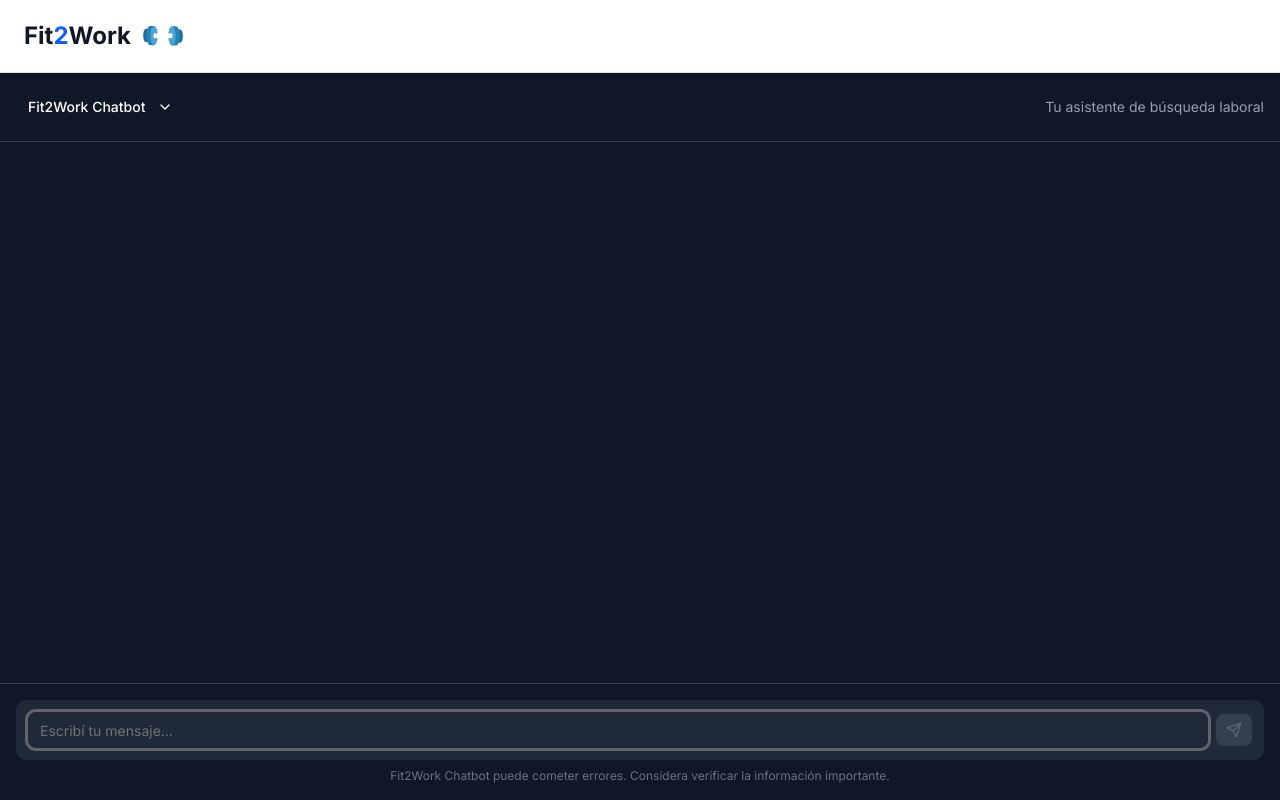
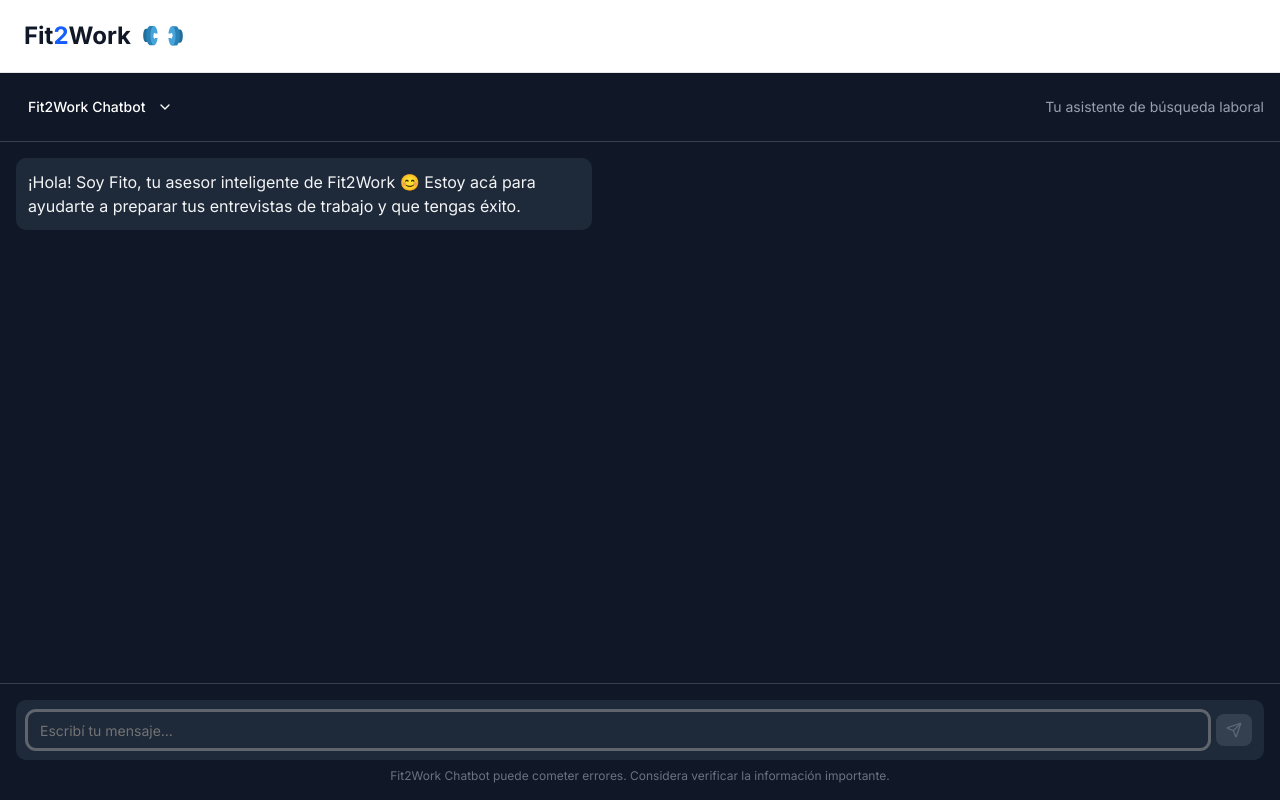
Before and after one commit to Whoiamx/fit-2-work, a Next.js app: page /interview-simulator in a window 1280 px wide. Shown: the top 800 px of the page. Built offline with nearby package versions, Linux system fonts and the light colour scheme.

Commit message:
pending: better chatbot

```diff
--- a/app/(route)/components/Chatbot.tsx
+++ b/app/(route)/components/Chatbot.tsx
@@ -13,9 +13,21 @@ interface Message {
 
 export const Chatbot = () => {
   const [messages, setMessages] = useState<Message[]>([]);
+  const [ctaShown, setCtaShown] = useState(false);
+  const [redirectShown, setRedirectShown] = useState(false);
+
+  useEffect(() => {
+    const welcomeMessage: Message = {
+      id: crypto.randomUUID(),
+      content:
+        "¡Hola! Soy Fito, tu asesor inteligente de Fit2Work 😊 Estoy acá para ayudarte a preparar tus entrevistas de trabajo y que tengas éxito.",
+      role: "assistant",
+      timestamp: new Date(),
+    };
+    setMessages([welcomeMessage]);
+  }, []);
 
   const handleSendMessage = async (message: string) => {
-    // Agregamos el mensaje del usuario
     const userMessage: Message = {
       id: crypto.randomUUID(),
       content: message,
@@ -28,22 +40,43 @@ export const Chatbot = () => {
       const result = await simulatorInterviewUseCase(message);
       const { message: assistantMsg } = result;
 
-      const assistantMessages = [
-        assistantMsg.message,
-        ...assistantMsg.sugerency,
-        assistantMsg.call_to_action,
-        assistantMsg.finally,
-      ].map((text) => ({
-        id: crypto.randomUUID(),
-        content: text,
-        role: "assistant" as const,
-        timestamp: new Date(),
-      }));
+      const assistantMessages: Message[] = [];
+
+      // Agrega sugerencias
+      assistantMsg.sugerency.forEach((s: any) => {
+        assistantMessages.push({
+          id: crypto.randomUUID(),
+          content: s,
+          role: "assistant",
+          timestamp: new Date(),
+        });
+      });
+
+      // call_to_action (una sola vez)
+      if (assistantMsg.call_to_action && !ctaShown) {
+        assistantMessages.push({
+          id: crypto.randomUUID(),
+          content: assistantMsg.call_to_action,
+          role: "assistant",
+          timestamp: new Date(),
+        });
+        setCtaShown(true);
+      }
+
+      // redirect_message (una sola vez)
+      if (assistantMsg.redirect_message && !redirectShown) {
+        assistantMessages.push({
+          id: crypto.randomUUID(),
+          content: assistantMsg.redirect_message,
+          role: "assistant",
+          timestamp: new Date(),
+        });
+        setRedirectShown(true);
+      }
 
       setMessages((prev) => [...prev, ...assistantMessages]);
     } catch (error) {
       console.error("Error al obtener respuesta del simulador:", error);
-      // Opcional: mostrar mensaje de error como mensaje del asistente
       setMessages((prev) => [
         ...prev,
         {
--- a/components/ui/Chat.tsx
+++ b/components/ui/Chat.tsx
@@ -27,7 +27,7 @@ interface ChatProps {
 }
 
 export default function Chat({
-  title = "Fit2Work Chatbot",
+  title = "Fito Chatbot Inteligente",
   subtitle = "Asistente de búsqueda laboral",
   messages = [],
   onSendMessage,
@@ -41,7 +41,6 @@ export default function Chat({
   const messagesEndRef = useRef<HTMLDivElement>(null);
   const inputRef = useRef<HTMLInputElement>(null);
 
-  // Auto scroll al final cuando cambian los mensajes
   useEffect(() => {
     messagesEndRef.current?.scrollIntoView({ behavior: "smooth" });
   }, [messages]);
@@ -53,7 +52,6 @@ export default function Chat({
     setInputValue("");
     setIsTyping(true);
 
-    // Simula tiempo de tipeo
     setTimeout(() => setIsTyping(false), 1000);
   };
 
@@ -69,7 +67,7 @@ export default function Chat({
       className={`flex flex-col h-screen bg-gray-900 text-white ${className}`}
     >
       <Navbar />
-      {/* Header */}
+
       <header className="flex items-center justify-between p-4 border-b border-gray-700">
         <div className="flex items-center space-x-2">
           <Button variant="ghost" className="text-white hover:bg-gray-800">
@@ -77,13 +75,11 @@ export default function Chat({
             <ChevronDown className="w-4 h-4 ml-1" />
           </Button>
         </div>
-
         <div className="flex items-center space-x-2 text-sm text-gray-400">
           <span>{subtitle}</span>
         </div>
       </header>
 
-      {/* Messages Area */}
       <div className="flex-1 overflow-y-auto p-4 space-y-6">
         {messages.map((msg) => (
           <div
@@ -139,11 +135,9 @@ export default function Chat({
         <div ref={messagesEndRef} />
       </div>
 
-      {/* Input Area */}
       <div className="p-4 border-t border-gray-700">
         <div className="relative">
           <div className="flex items-center space-x-2 bg-gray-800 rounded-lg p-3">
-            {/* Input Field */}
             <Input
               ref={inputRef}
               value={inputValue}
@@ -155,8 +149,6 @@ export default function Chat({
               autoComplete="off"
               autoFocus
             />
-
-            {/* Action Buttons */}
             <div className="flex items-center space-x-2">
               <Button
                 onClick={handleSendMessage}
@@ -170,8 +162,6 @@ export default function Chat({
             </div>
           </div>
         </div>
-
-        {/* Disclaimer */}
         <p className="text-xs text-gray-500 text-center mt-2">
           Fit2Work Chatbot puede cometer errores. Considera verificar la
           información importante.
```
